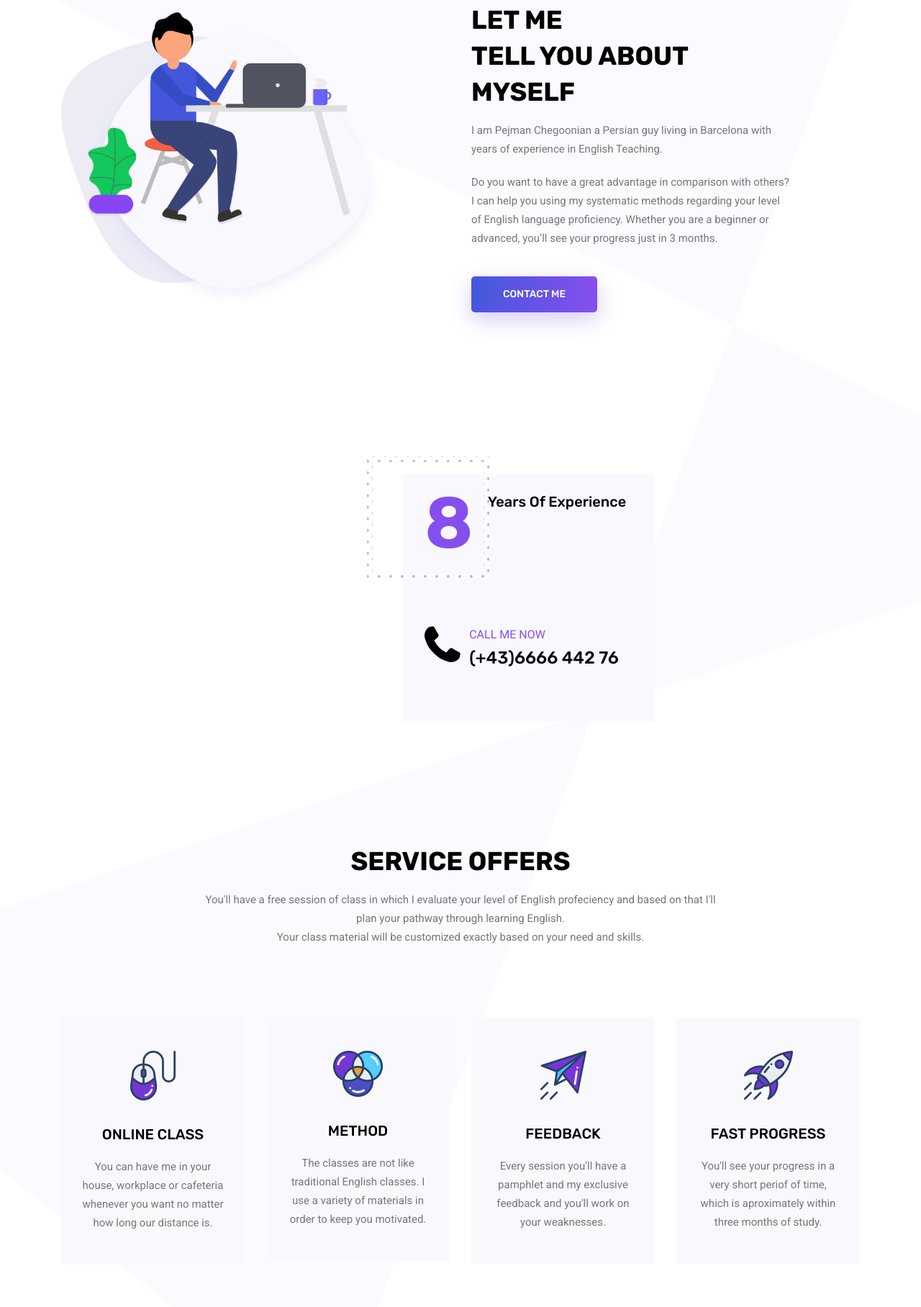
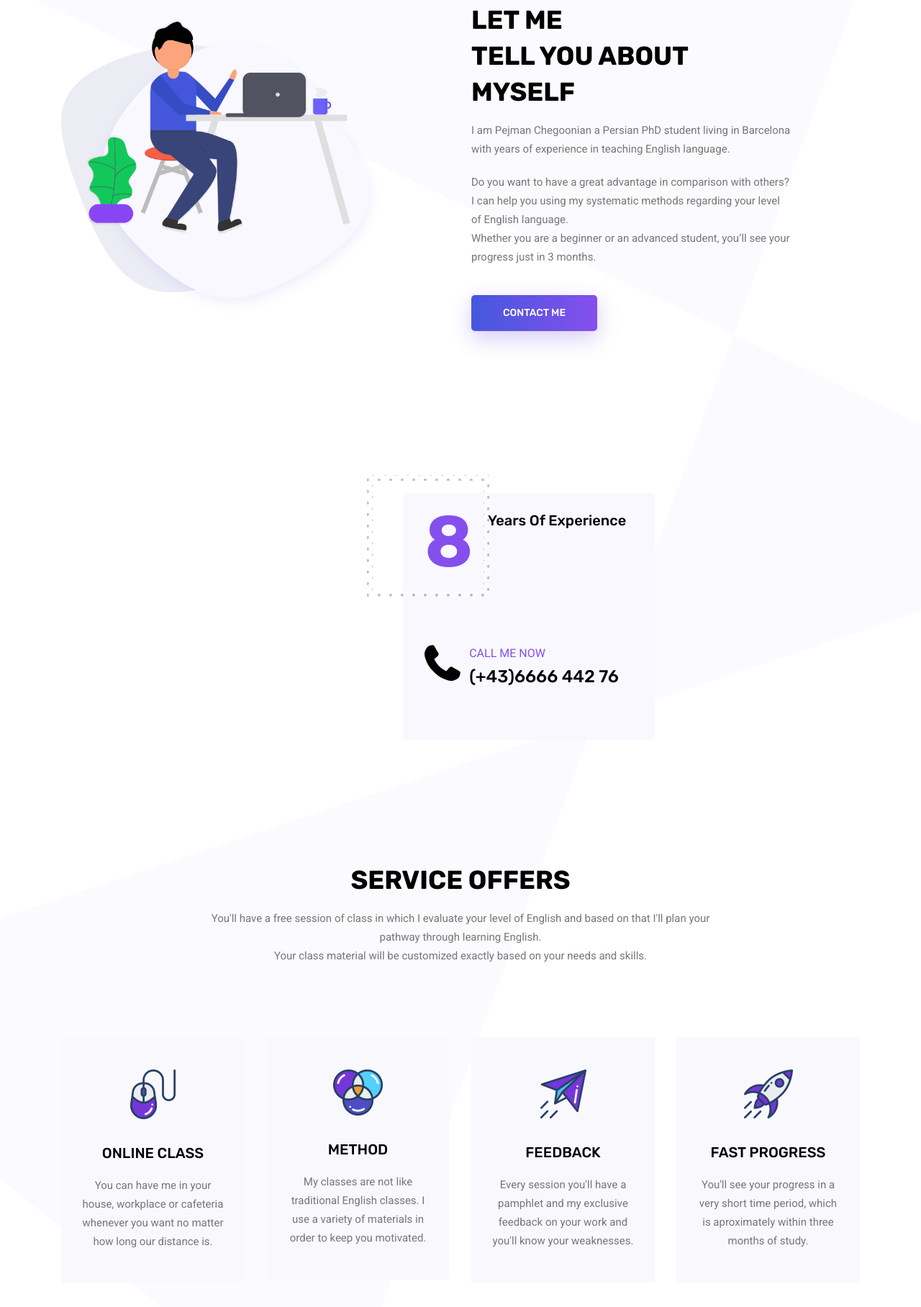
Before and after one commit to Pejmanc/englishteacher, a plain HTML site: page index.html in a window 1280 px wide. Shown: the part 826-2642 px from the top of the page at 72% size. Drawn offline with Linux system fonts and the light colour scheme; some packages are replaced by stand-ins of ours.

Commit message:
index texts edited

```diff
--- a/index.html
+++ b/index.html
@@ -112,14 +112,16 @@
                 myself
               </h2>
               <p>
-                I am Pejman Chegoonian a Persian guy living in Barcelona with
-                years of experience in English Teaching.
+                I am Pejman Chegoonian a Persian PhD student living in Barcelona
+                with years of experience in teaching English language.
               </p>
               <p>
                 Do you want to have a great advantage in comparison with others?
                 I can help you using my systematic methods regarding your level
-                of English language proficiency. Whether you are a beginner or
-                advanced, you’ll see your progress just in 3 months.
+                of English language.
+                <br />
+                Whether you are a beginner or an advanced student, you’ll see
+                your progress just in 3 months.
               </p>
               <a class="primary_btn" href="/contact.html"
                 ><span>Contact me</span></a
@@ -166,10 +168,10 @@
               <h2>service offers</h2>
               <p>
                 You'll have a free session of class in which I evaluate your
-                level of English profeciency and based on that I'll plan your
-                pathway through learning English. <br />
+                level of English and based on that I'll plan your pathway
+                through learning English. <br />
                 Your class material will be customized exactly based on your
-                need and skills.
+                needs and skills.
               </p>
             </div>
           </div>
@@ -190,7 +192,7 @@
               <img src="img/services/s2.png" alt="" />
               <h4>METHOD</h4>
               <p>
-                The classes are not like traditional English classes. I use a
+                My classes are not like traditional English classes. I use a
                 variety of materials in order to keep you motivated.
               </p>
             </div>
@@ -201,7 +203,7 @@
               <h4>FEEDBACK</h4>
               <p>
                 Every session you'll have a pamphlet and my exclusive feedback
-                and you'll work on your weaknesses.
+                on your work and you'll know your weaknesses.
               </p>
             </div>
           </div>
@@ -210,8 +212,8 @@
               <img src="img/services/s4.png" alt="" />
               <h4>FAST PROGRESS</h4>
               <p>
-                You'll see your progress in a very short periof of time, which
-                is aproximately within three months of study.
+                You'll see your progress in a very short time period, which is
+                aproximately within three months of study.
               </p>
             </div>
           </div>
```
